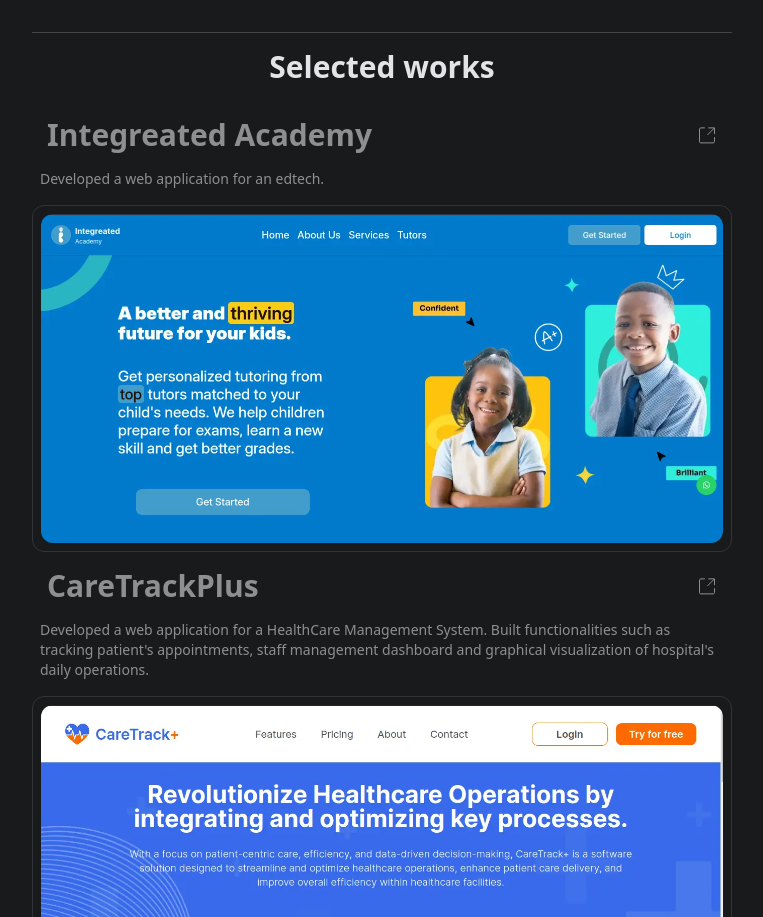
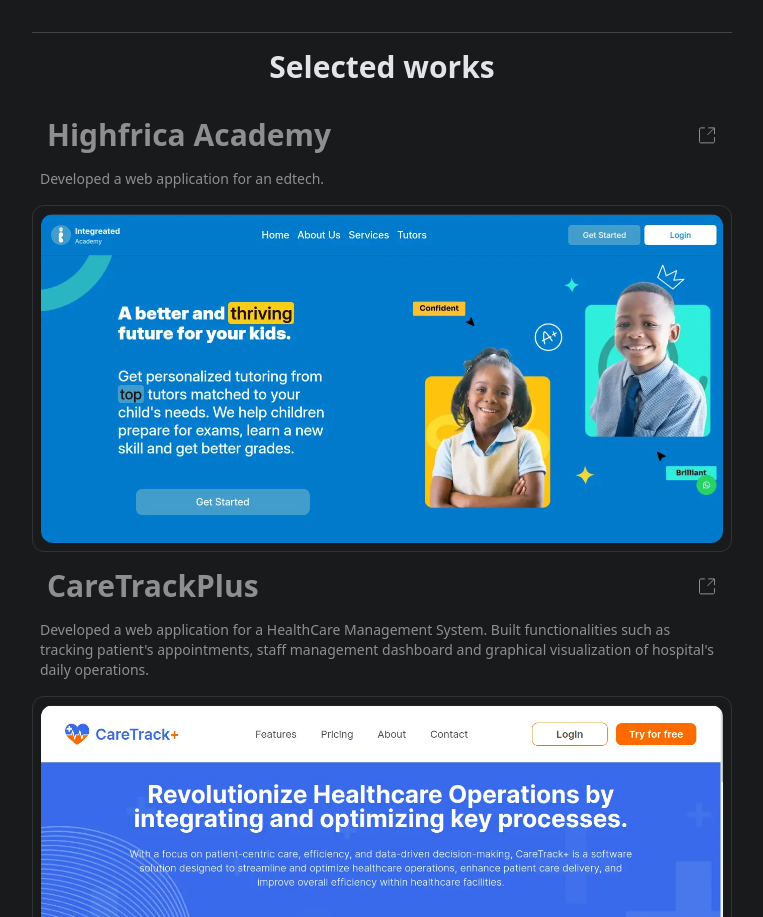
Before and after one commit to Patrick-Chukwu/Patrick-Chukwu, a React (Vite) app: page / in a window 1280 px wide. Shown: the part 1091-2008 px from the top of the page, without its empty margins (258-1021 px from the left). Built offline with nearby package versions, Linux system fonts and the light colour scheme.

Commit message:
feat: update project

```diff
--- a/src/components/Projects.jsx
+++ b/src/components/Projects.jsx
@@ -8,9 +8,9 @@
 
 const projectList = [
   {
-    name: "Integreated Academy",
+    name: "Highfrica Academy",
     description: "Developed a web application for an edtech. ",
-    href: "https://www.integreatedacademy.com.ng/",
+    href: "https://www.highfrica.com/",
     image: integreated,
     alt: "Integreated Academy landing page",
   },
```
